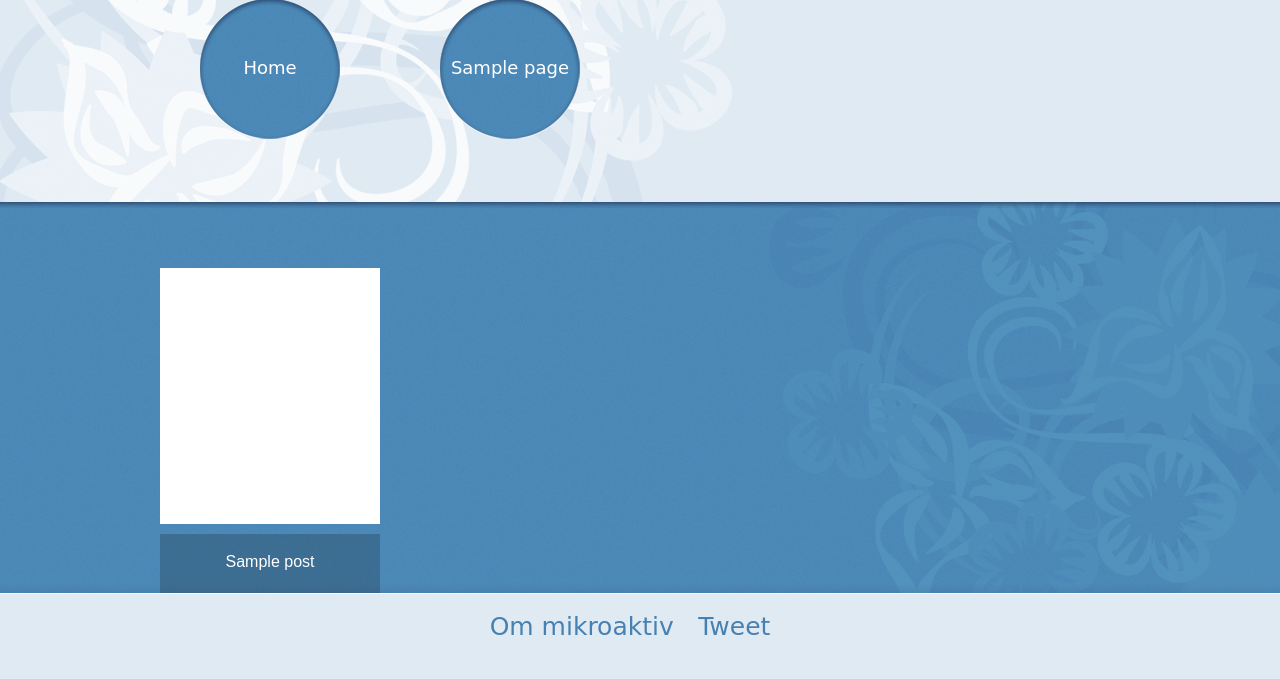
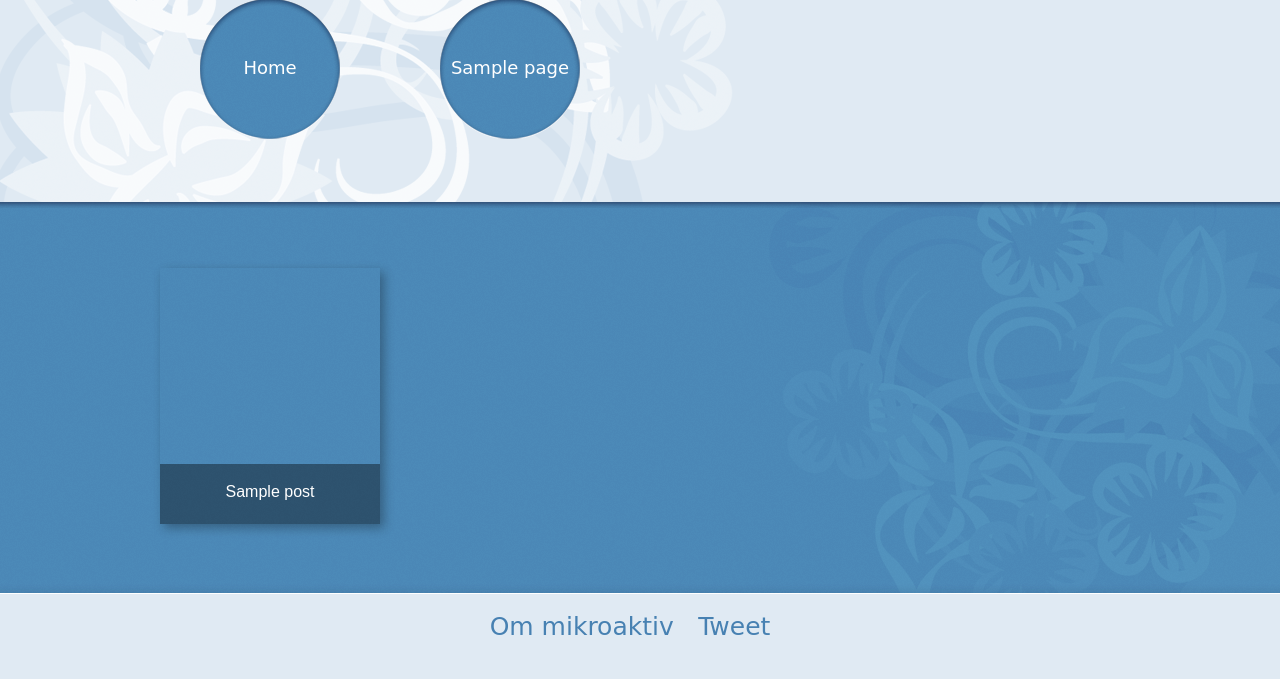
Before and after one commit to anneliulsberg/mikroaktiv, a WordPress theme: template category.php in a window 1280 px wide. Shown: the part 147-826 px from the top of the page. Run offline with PHP 8.4 and a stand-in for WordPress, Linux system fonts and the light colour scheme; the site name, menu and one post (Sample post) are stand-ins, and other content is empty; some libraries are stand-ins or nearby versions; some web fonts are replaced.

Commit message:
Added pictures to the articles and updated the hover effect

```diff
--- a/content.php
+++ b/content.php
@@ -1,5 +1,3 @@
-<article>
-	<h3><?php the_title(); ?></h3>
-
-	<a href="<?php the_permalink(); ?>"><?php echo get_the_post_thumbnail(); ?></a>
+<article style="background-image: url(<?php the_post_thumbnail_url(); ?>)">
+	<a href="<?php the_permalink(); ?>"><h3><?php the_title(); ?></h3></a>
 </article>
--- a/css/desktop.css
+++ b/css/desktop.css
@@ -125,11 +125,27 @@ nav li {
 	color: #fff;
 }
 
+#content:after {
+	content: '';
+	clear: both;
+	display: block;
+}
+
+#content article {
+	position: relative;
+	height: 256px;
+	margin-bottom: 20px;
+}
+
 #content article h1 {
 	font-family: 'Finger Paint', cursive;
 	font-size: 30px;
 	color: #fff;
 	margin-bottom: 20px;
+}
+
+#content article p {
+	padding-bottom: 20px;
 }
 
 #body {
@@ -139,16 +155,6 @@ nav li {
 
 #media {
 	float: left;
-}
-
-#content article p {
-	padding-bottom: 20px;
-}
-
-#content:after {
-	content: '';
-	clear: both;
-	display: block;
 }
 
 section.category {
@@ -168,7 +174,7 @@ section.category h2 {
 }
 
 section.category h3 {
-	background-color: rgba(0, 0, 0, .2);
+	background-color: rgba(0, 0, 0, .4);
 	height: 40px;
 	width: 220px;
 	position: absolute;
@@ -179,20 +185,20 @@ section.category h3 {
 section.category a {
 	width: 220px;
 	height: 256px;
-	background-color: #fff;
 	margin-bottom: 20px;
-	position: relative;
-	z-index: 3;
 	color: #fff;
 	text-decoration: none;
 	display: block;
+	-webkit-box-shadow: 4px 4px 10px rgba(0, 0, 0, 0.3);
+	-moz-box-shadow:    4px 4px 10px rgba(0, 0, 0, 0.3);
+	box-shadow:         4px 4px 10px rgba(0, 0, 0, 0.3);
 }
 
 section.category a:hover {
-	background-color: rgba(132, 186, 88, 0.9);
+	background-color: rgba(132, 186, 88, .5);
 }
 
-body.category section.category a {
+body.category section.category article {
 	float: left;
 	margin-right: 20px;
 }
@@ -200,7 +206,6 @@ body.category section.category a {
 footer {
 	text-align: center;
 	padding-top: 20px;
-
 }
 
 footer a {
```
